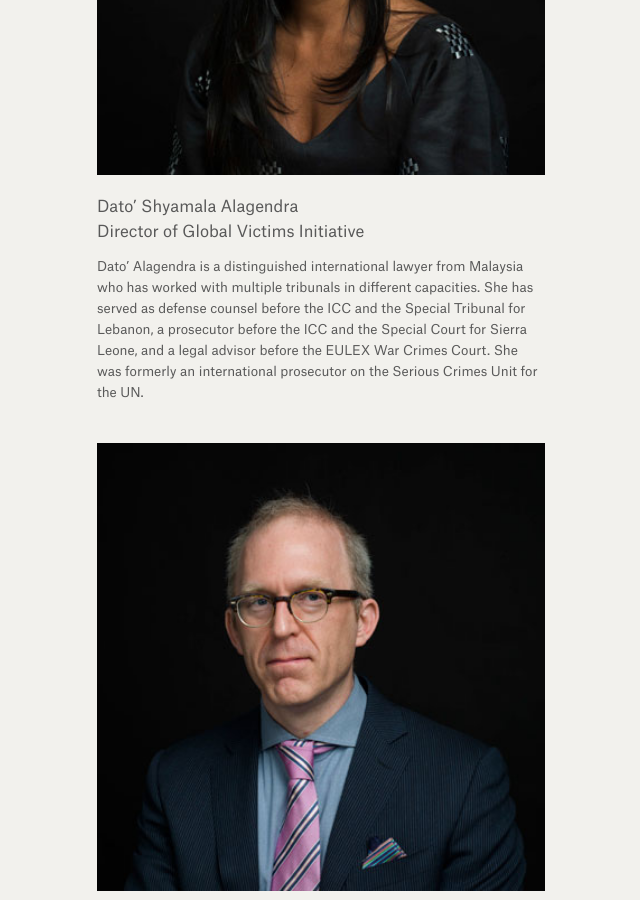
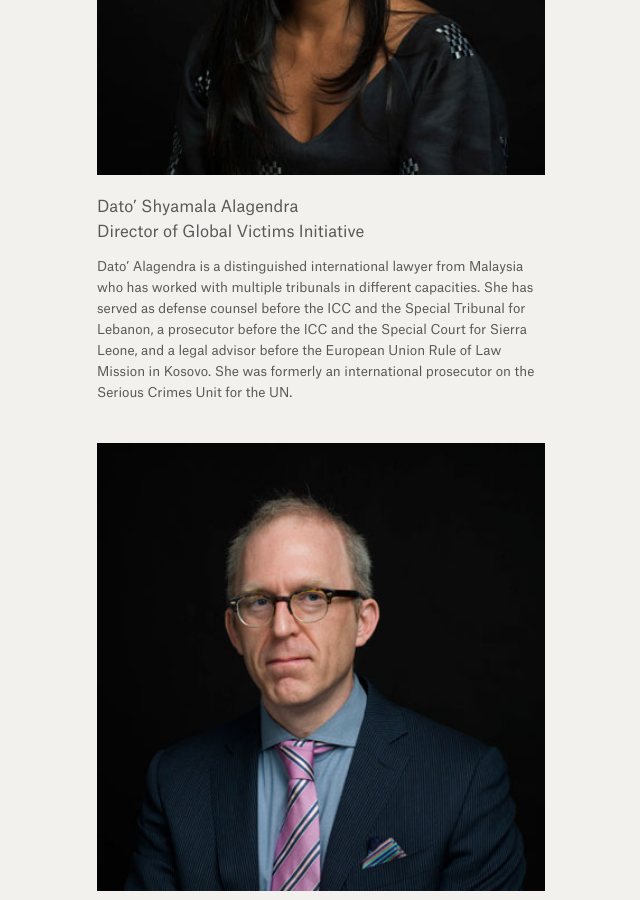
Before and after one commit to weights-and-measures/weights-and-measures.github.io, a Jekyll site: the page built from photographs.html, in a window 1280 px wide and 900 px high, scrolled down 23115 px. Shown: the whole window, without its empty margins (319-959 px from the left). Built offline with Jekyll 4.4.1, drawn with Linux system fonts in a browser that asks for light colours.

Commit message:
Updated D36

```diff
--- a/_photographs/d36.markdown
+++ b/_photographs/d36.markdown
@@ -9,4 +9,4 @@ position: 29
 Dato' Shyamala Alagendra <br> Director of Global Victims Initiative
 
 
-Dato’ Alagendra is a distinguished international lawyer from Malaysia who has worked with multiple tribunals in different capacities. She has served as defense counsel before the ICC and the Special Tribunal for Lebanon, a prosecutor before the ICC and the Special Court for Sierra Leone, and a legal advisor before the EULEX War Crimes Court. She was formerly an international prosecutor on the Serious Crimes Unit for the UN.
+Dato’ Alagendra is a distinguished international lawyer from Malaysia who has worked with multiple tribunals in different capacities. She has served as defense counsel before the ICC and the Special Tribunal for Lebanon, a prosecutor before the ICC and the Special Court for Sierra Leone, and a legal advisor before the European Union Rule of Law Mission in Kosovo. She was formerly an international prosecutor on the Serious Crimes Unit for the UN.
```
